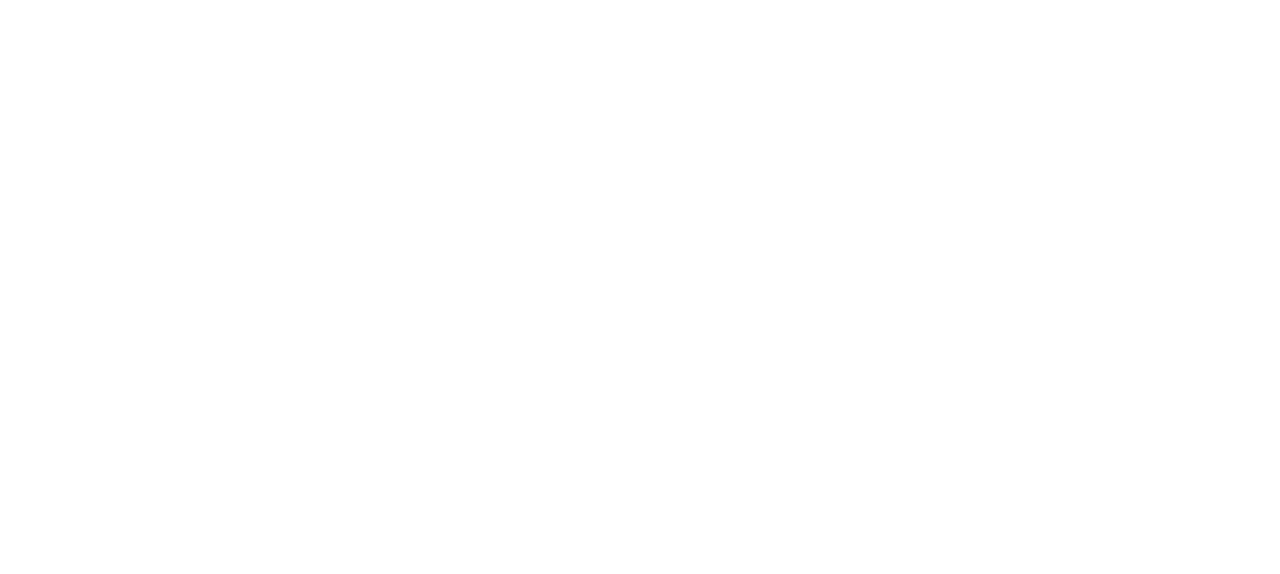
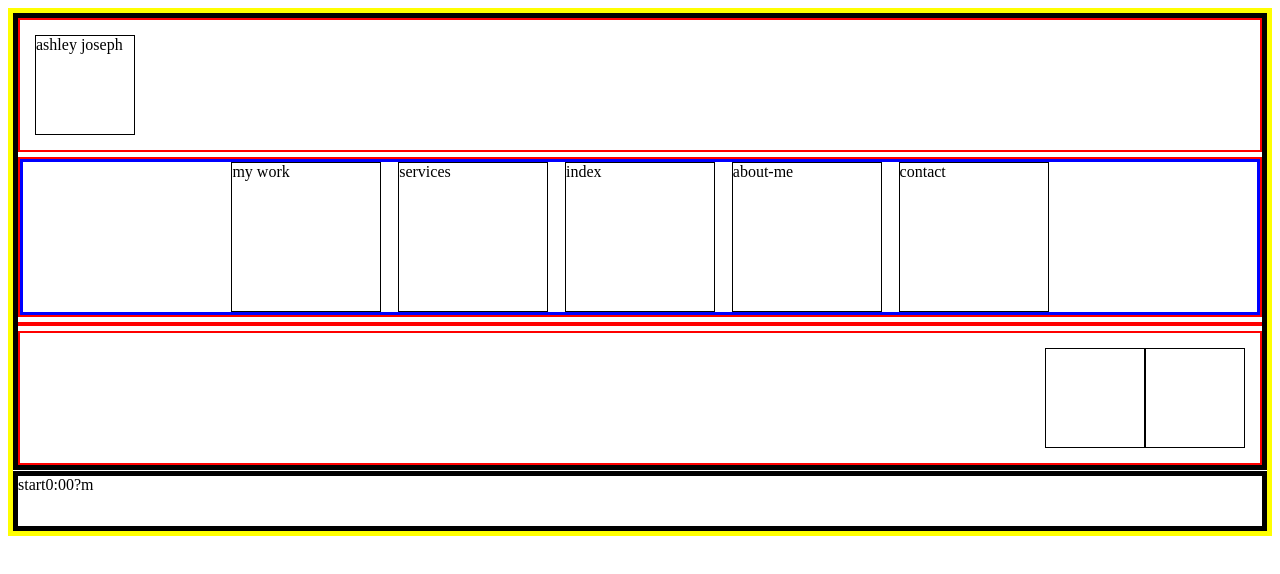
Before and after one commit to ashley-joseph01/my-page001, a plain HTML site: page index.html in a window 1280 px wide. Drawn offline with Linux system fonts and the light colour scheme.

Commit message:
added html & css code

```diff
--- a/index.html
+++ b/index.html
@@ -7,6 +7,29 @@
     <link rel="stylesheet" href="styles.css">
 </head>
 <body>
-
+    <div class="main">
+        <section class="sec1">
+            <div class="container" id="small">ashley joseph</div>
+        </section>
+        <section class="sec2">
+            <nav>
+                <div class="container" id="medium">my work</div>
+                <div class="container" id="medium">services</div>
+                <div class="container" id="medium">index</div>
+                <div class="container" id="medium">about-me</div>
+                <div class="container" id="medium">contact</div>
+            </nav>
+        </section>
+        <section class="sec3"></section>
+        <section class="sec4">
+            <div class="container" id="small"></div>
+            <div class="container" id="small"></div>
+        </section>
+    </div>
+    <footer>
+        <div class="start-button">start</div>
+        <div class="task-bar"></div>
+        <div class="info-button">0:00?m</div>
+    </footer>
 </body>
 </html>
--- a/styles.css
+++ b/styles.css
@@ -0,0 +1,115 @@
+/* GENERAL */
+
+* {
+    box-sizing: border-box;
+}
+
+body {
+    display: flex;
+    flex-direction: column;
+    gap: 1px;
+    height: 100;
+
+    border: 5px solid yellow;
+}
+
+div {
+
+}
+
+section {
+    width: 100%;
+
+    display: flex;
+
+    border: 2px solid red;
+}
+
+nav {
+    display: flex;
+    justify-content: space-around;
+    align-items: center;
+    width: 100%;
+    height: 100%;
+    padding-left: 200px;
+    padding-right: 200px;
+
+    border: 3px solid blue;
+}
+
+footer {
+    display: flex;
+    height: 60px;
+
+    border: 5px solid black;
+}
+
+/* SPECIFIC */
+
+.main {
+    flex: 2 2 0;
+    display: flex;
+    flex-direction: column;
+    gap: 5px;
+
+    border: 5px solid black;
+}
+
+section.sec1 {
+    justify-content: left;
+    padding: 15px;
+}
+
+section.sec4 {
+    justify-content: right;
+    align-items: last baseline;
+    padding: 15px;
+
+    /* border: 2px solid blue; */
+}
+
+.container {
+    display: flex;
+
+    border: 1px solid black;
+}
+
+    .container#small {
+        width: 100px;
+        height: 100px;
+    }
+
+    .container#medium {
+        width: 150px;
+        height: 150px;
+    }
+
+.start-button {
+
+}
+
+.task-bar {
+
+}
+
+.info-button {
+
+}
+
+/* MEDIA QUERIES */
+
+@media(max-width: 768px){
+    nav{
+        padding-left: 20px;
+        padding-right: 20px;
+    }
+
+    .container#small {
+        height: 50px;
+
+    }
+
+    .container#medium {
+        height: 100px;
+    }
+}
```
